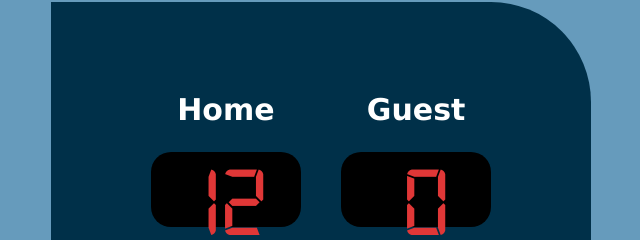
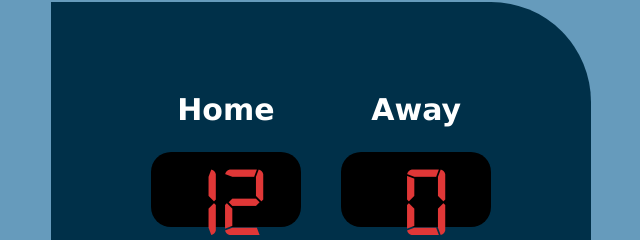
Before and after one commit to shary665/Score-Counter, a plain HTML site: page index.html in a window 1280 px wide. Shown: the part 219-459 px from the top of the page, 319-959 px from the left. Drawn offline with Linux system fonts and the light colour scheme.

Commit message:
team name "Away"

```diff
--- a/index.html
+++ b/index.html
@@ -22,7 +22,7 @@
                     <button class="btn" id="Home-Plus-three" onclick="addThree()">+3</button>
                 </div>
                 <div id="Guest-Team-Score">
-                    <h1 class="Team-name">Guest</h1>
+                    <h1 class="Team-name">Away</h1>
                     <h1 class="score" id="Guest-score">0</h1>
                     <button class="btn" id="Guest-Plus-one" onclick="addGuestOne()">+1</button>
                     <button class="btn" id="Guest-Plus-two" onclick="addGuestTwo()">+2</button>
```
